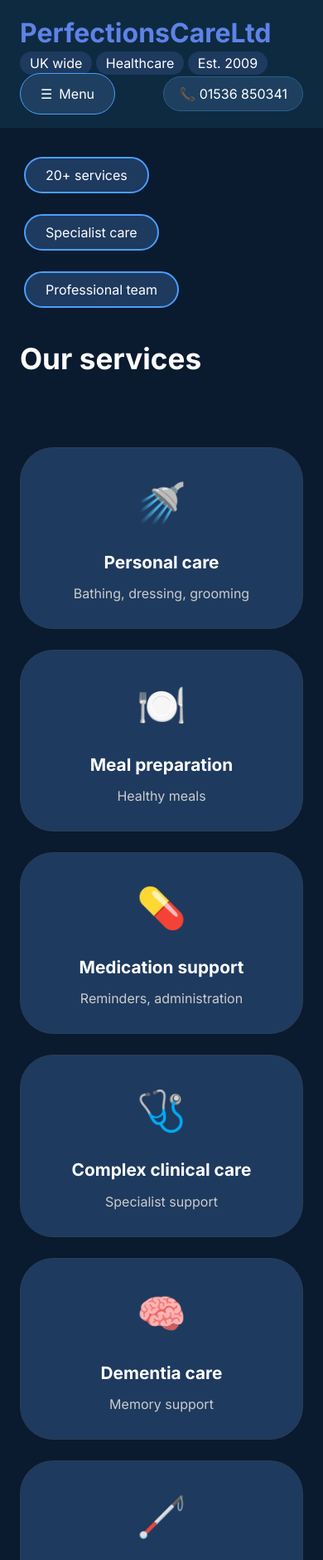
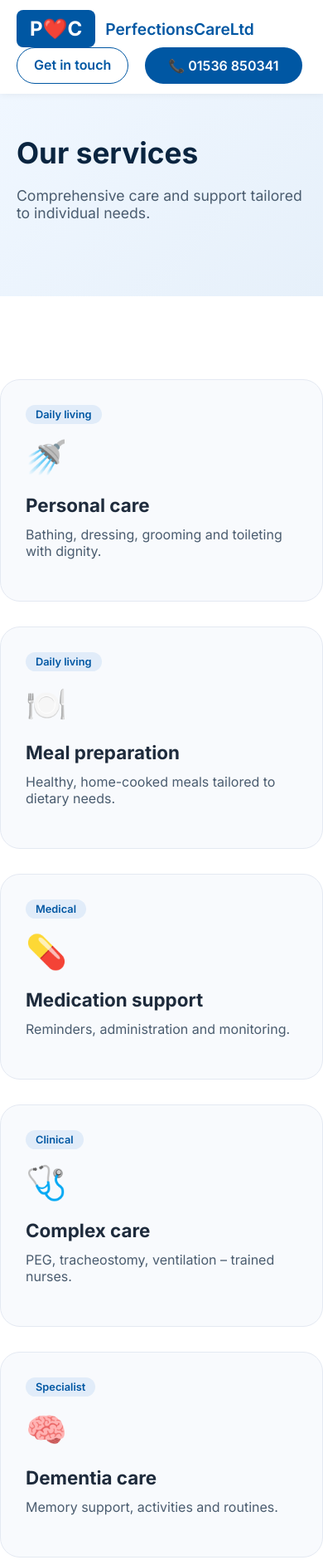
Before and after one commit to delux1000/Bro, a website: page public/services.html in a window 390 px wide. Shown: the top 1880 px of the page at 83% size. Drawn offline with Linux system fonts and the light colour scheme.

Commit message:
Update services.html

```diff
--- a/public/services.html
+++ b/public/services.html
@@ -3,137 +3,101 @@
 <head>
     <meta charset="UTF-8">
     <meta name="viewport" content="width=device-width, initial-scale=1.0">
-    <title>Services · Perfections Care Ltd</title>
+    <title>Our Services · PerfectionsCareLtd</title>
     <link rel="preconnect" href="https://fonts.googleapis.com">
     <link rel="preconnect" href="https://fonts.gstatic.com" crossorigin>
     <link href="https://fonts.googleapis.com/css2?family=Inter:opsz,wght@14..32,400;14..32,500;14..32,600;14..32,700&display=swap" rel="stylesheet">
     <style>
         * { margin: 0; padding: 0; box-sizing: border-box; }
-        body { font-family: 'Inter', system-ui, sans-serif; background: #0a1a2f; color: #ffffff; line-height: 1.5; }
-        .container { max-width: 1280px; margin: 0 auto; padding: 0 24px; }
-        :root { --primary: #2a6f97; --primary-light: #1e3a5f; --accent: #4a9eff; --border-light: #2a3f55; }
+        body { font-family: 'Inter', sans-serif; background: #ffffff; color: #1e2b3c; }
+        .container { max-width: 1200px; margin: 0 auto; padding: 0 20px; }
 
-        @keyframes rainbow {
-            0% { color: #ff6b6b; } 14% { color: #ffb74d; } 28% { color: #ffee58; } 42% { color: #66bb6a; } 57% { color: #4a9eff; } 71% { color: #7e57c2; } 85% { color: #ec407a; } 100% { color: #ff6b6b; }
-        }
+        .site-header { background: white; box-shadow: 0 2px 8px rgba(0,0,0,0.05); padding: 12px 0; position: sticky; top: 0; z-index: 10; }
+        .header-inner { display: flex; align-items: center; justify-content: space-between; flex-wrap: wrap; }
+        .logo-area { display: flex; align-items: center; gap: 12px; }
+        .logo-box { background: #0057a3; color: white; font-weight: 700; font-size: 1.5rem; padding: 8px 16px; border-radius: 8px; }
+        .logo-box span { color: #ffc107; }
+        .logo-text { font-weight: 600; font-size: 1.2rem; color: #0057a3; }
 
-        .text-logo { display: flex; flex-direction: column; cursor: pointer; }
-        .text-logo h1 { font-size: 2rem; font-weight: 800; animation: rainbow 8s linear infinite; }
-        .text-logo .tagline span { background: #1e3a5f; padding: 4px 12px; border-radius: 40px; color: #ffffff; }
+        .main-nav { display: flex; gap: 28px; }
+        .main-nav a { text-decoration: none; color: #2c3e50; font-weight: 500; font-size: 0.95rem; }
+        .main-nav a:hover, .main-nav a.active { color: #0057a3; }
 
-        .navbar { background: #0e2a40; position: sticky; top: 0; }
-        .nav-container { display: flex; align-items: center; justify-content: space-between; flex-wrap: wrap; padding: 16px 24px; }
+        .header-actions { display: flex; gap: 20px; }
+        .btn-outline { border: 1px solid #0057a3; color: #0057a3; padding: 10px 20px; border-radius: 40px; font-weight: 600; text-decoration: none; }
+        .btn-outline:hover { background: #0057a3; color: white; }
+        .btn-primary { background: #0057a3; color: white; padding: 12px 28px; border-radius: 40px; font-weight: 600; text-decoration: none; }
 
-        .menu-button { background: #1e3f5f; border: 1px solid var(--accent); border-radius: 50px; padding: 12px 24px; cursor: pointer; display: flex; align-items: center; gap: 8px; }
+        .hero-small { background: linear-gradient(135deg, #f0f7ff 0%, #e6f0fa 100%); padding: 50px 0; }
+        .section-title { font-size: 2.2rem; font-weight: 700; margin-bottom: 20px; color: #0a2540; }
+        .section-desc { font-size: 1.1rem; color: #4a5c6f; max-width: 700px; margin-bottom: 40px; }
 
-        .nav-links { display: flex; gap: 8px; flex-wrap: wrap; }
-        .nav-links a { text-decoration: none; padding: 10px 16px; color: #ffffff; border-radius: 40px; }
-        .nav-links a:hover, .nav-links a.active { background: #1e3f5f; color: var(--accent); }
+        .service-grid { display: grid; grid-template-columns: repeat(auto-fit, minmax(280px, 1fr)); gap: 30px; margin: 50px 0; }
+        .service-card { background: #f8fafd; border-radius: 24px; padding: 30px; border: 1px solid #e4e9f2; transition: 0.2s; }
+        .service-card:hover { box-shadow: 0 12px 24px rgba(0,0,0,0.05); border-color: #b0c8e0; }
+        .service-icon { font-size: 2.5rem; margin-bottom: 20px; }
+        .service-card h3 { font-size: 1.4rem; font-weight: 700; margin-bottom: 12px; }
+        .service-card p { color: #4a5c6f; margin-bottom: 20px; }
 
-        @media (max-width: 768px) {
-            .nav-links { display: none; width: 100%; flex-direction: column; }
-            .nav-links.show { display: flex; }
-        }
+        .category-tag { display: inline-block; background: #e1ecf9; color: #0057a3; padding: 4px 12px; border-radius: 30px; font-size: 0.8rem; font-weight: 600; margin-bottom: 15px; }
 
-        .contact-phone { background: #1e3f5f; padding: 8px 18px; border-radius: 60px; color: #ffffff; border: 1px solid #2a5f8a; }
+        .footer { background: #0f283b; color: #dfecf5; padding: 60px 0 30px; margin-top: 40px; }
+        .footer-grid { display: grid; grid-template-columns: repeat(auto-fit, minmax(160px, 1fr)); gap: 40px; margin-bottom: 50px; }
+        .footer-col h5 { color: white; font-size: 1.1rem; font-weight: 600; margin-bottom: 20px; }
+        .footer-col a { color: #b8d1e6; text-decoration: none; display: block; margin: 10px 0; }
+        .footer-col a:hover { color: white; }
+        .copyright { text-align: center; padding-top: 30px; border-top: 1px solid #2a4055; color: #9bb6cc; }
 
-        .btn { display: inline-block; background: var(--accent); color: #0a1a2f; padding: 14px 34px; border-radius: 50px; text-decoration: none; }
-        .btn-outline { background: transparent; border: 2px solid var(--accent); color: #ffffff; }
-
-        .section-title { font-size: 2.2rem; font-weight: 700; margin-bottom: 20px; color: #ffffff; }
-        .uk-stamp { display: inline-flex; background: #1e3a5f; border: 2px solid var(--accent); border-radius: 40px; padding: 8px 24px; color: #ffffff; margin: 5px; }
-
-        .service-grid { display: grid; grid-template-columns: repeat(auto-fit, minmax(200px, 1fr)); gap: 25px; margin: 40px 0; }
-        .service-card { background: #1e3a5f; border-radius: 40px; padding: 30px 20px; border: 1px solid var(--border-light); text-align: center; }
-        .service-card:hover { border-color: var(--accent); }
-        .service-icon { font-size: 3rem; margin-bottom: 20px; }
-        .service-card h3 { font-size: 1.3rem; color: #ffffff; margin-bottom: 10px; }
-        .service-card p { color: #cccccc; }
-
-        .footer { background: #051220; color: #cccccc; padding: 48px 0 24px; border-top: 6px solid var(--accent); }
-        .footer-grid { display: grid; grid-template-columns: repeat(auto-fit, minmax(170px, 1fr)); gap: 40px; }
-        .footer h5 { color: #ffffff; font-weight: 600; margin-bottom: 22px; }
-        .footer a { color: #aaccff; text-decoration: none; display: block; }
-        .copyright { text-align: center; padding-top: 50px; color: #888888; }
+        @media (max-width: 800px) { .main-nav { display: none; } }
     </style>
 </head>
 <body>
-    <nav class="navbar">
-        <div class="nav-container">
-            <div class="text-logo" id="logo">
-                <h1>PerfectionsCareLtd</h1>
-                <div class="tagline"><span>UK wide</span> <span>Healthcare</span> <span>Est. 2009</span></div>
-            </div>
+    <header class="site-header">
+        <div class="container header-inner">
+            <div class="logo-area"><div class="logo-box">P<span>❤️</span>C</div><span class="logo-text">PerfectionsCareLtd</span></div>
+            <nav class="main-nav">
+                <a href="index.html">Home</a><a href="about.html">About</a><a href="services.html" class="active">Services</a><a href="blog.html">Blog</a><a href="contact.html">Contact</a><a href="careers.html">Careers</a><a href="funding.html">Funding</a><a href="testimonials.html">Testimonials</a>
+            </nav>
+            <div class="header-actions"><a href="contact.html" class="btn-outline">Get in touch</a><a href="tel:01536850341" class="btn-primary">📞 01536 850341</a></div>
+        </div>
+    </header>
 
-            <div class="menu-button" id="menuButton"><span>☰</span> Menu</div>
+    <section class="hero-small">
+        <div class="container">
+            <h1 class="section-title">Our services</h1>
+            <p class="section-desc">Comprehensive care and support tailored to individual needs.</p>
+        </div>
+    </section>
 
-            <div class="nav-links" id="navLinks">
-                <a href="index.html">Home</a>
-                <a href="about.html">About</a>
-                <a href="services.html" class="active">Services</a>
-                <a href="blog.html">Blog</a>
-                <a href="contact.html">Contact</a>
-                <a href="testimonials.html">Testimonials</a>
-                <a href="careers.html">Careers</a>
-                <a href="funding.html">Funding</a>
-            </div>
-
-            <div class="contact-phone">📞 01536 850341</div>
-        </div>
-    </nav>
-
-    <div class="container">
-        <div style="display: flex; gap: 15px; flex-wrap: wrap; margin: 30px 0;">
-            <span class="uk-stamp">20+ services</span>
-            <span class="uk-stamp">Specialist care</span>
-            <span class="uk-stamp">Professional team</span>
-        </div>
-        <h2 class="section-title">Our services</h2>
-    </div>
-
-    <section style="padding: 20px 0 50px;">
-        <div class="container">
-            <div class="service-grid">
-                <div class="service-card"><div class="service-icon">🚿</div><h3>Personal care</h3><p>Bathing, dressing, grooming</p></div>
-                <div class="service-card"><div class="service-icon">🍽️</div><h3>Meal preparation</h3><p>Healthy meals</p></div>
-                <div class="service-card"><div class="service-icon">💊</div><h3>Medication support</h3><p>Reminders, administration</p></div>
-                <div class="service-card"><div class="service-icon">🩺</div><h3>Complex clinical care</h3><p>Specialist support</p></div>
-                <div class="service-card"><div class="service-icon">🧠</div><h3>Dementia care</h3><p>Memory support</p></div>
-                <div class="service-card"><div class="service-icon">🦯</div><h3>Physical disability</h3><p>Mobility, transfers</p></div>
-                <div class="service-card"><div class="service-icon">🗣️</div><h3>Learning disability</h3><p>Person-centred support</p></div>
-                <div class="service-card"><div class="service-icon">🧘</div><h3>Mental health</h3><p>Recovery-focused support</p></div>
-                <div class="service-card"><div class="service-icon">🛌</div><h3>Live-in care</h3><p>24/7 full-time support</p></div>
-                <div class="service-card"><div class="service-icon">🌙</div><h3>Waking nights</h3><p>Overnight care</p></div>
-                <div class="service-card"><div class="service-icon">🏥</div><h3>Hospital discharge</h3><p>Support to come home</p></div>
-                <div class="service-card"><div class="service-icon">🩼</div><h3>Reablement</h3><p>Regain independence</p></div>
-                <div class="service-card"><div class="service-icon">🫂</div><h3>Companionship</h3><p>Social visits, outings</p></div>
-                <div class="service-card"><div class="service-icon">🧴</div><h3>Palliative care</h3><p>End-of-life comfort</p></div>
-                <div class="service-card"><div class="service-icon">🩻</div><h3>Stroke rehabilitation</h3><p>Recovery exercises</p></div>
-                <div class="service-card"><div class="service-icon">🦽</div><h3>MS / MND support</h3><p>Neurological care</p></div>
-                <div class="service-card"><div class="service-icon">🧩</div><h3>Autism support</h3><p>Structured routines</p></div>
-                <div class="service-card"><div class="service-icon">🫀</div><h3>Cardiac care</h3><p>Post-op, heart management</p></div>
-                <div class="service-card"><div class="service-icon">🫁</div><h3>Tracheostomy care</h3><p>Specialist support</p></div>
-                <div class="service-card"><div class="service-icon">🧪</div><h3>PEG feeding</h3><p>Enteral feed support</p></div>
-                <div class="service-card"><div class="service-icon">🩸</div><h3>Catheter care</h3><p>Hygiene, management</p></div>
-                <div class="service-card"><div class="service-icon">🧖</div><h3>Sitting service</h3><p>Respite for families</p></div>
-            </div>
+    <section class="container" style="padding: 50px 0;">
+        <div class="service-grid">
+            <div class="service-card"><span class="category-tag">Daily living</span><div class="service-icon">🚿</div><h3>Personal care</h3><p>Bathing, dressing, grooming and toileting with dignity.</p></div>
+            <div class="service-card"><span class="category-tag">Daily living</span><div class="service-icon">🍽️</div><h3>Meal preparation</h3><p>Healthy, home-cooked meals tailored to dietary needs.</p></div>
+            <div class="service-card"><span class="category-tag">Medical</span><div class="service-icon">💊</div><h3>Medication support</h3><p>Reminders, administration and monitoring.</p></div>
+            <div class="service-card"><span class="category-tag">Clinical</span><div class="service-icon">🩺</div><h3>Complex care</h3><p>PEG, tracheostomy, ventilation – trained nurses.</p></div>
+            <div class="service-card"><span class="category-tag">Specialist</span><div class="service-icon">🧠</div><h3>Dementia care</h3><p>Memory support, activities and routines.</p></div>
+            <div class="service-card"><span class="category-tag">Specialist</span><div class="service-icon">🦯</div><h3>Physical disability</h3><p>Mobility assistance, hoisting, transfers.</p></div>
+            <div class="service-card"><span class="category-tag">Specialist</span><div class="service-icon">🗣️</div><h3>Learning disability</h3><p>Person-centred support for independence.</p></div>
+            <div class="service-card"><span class="category-tag">Specialist</span><div class="service-icon">🧘</div><h3>Mental health</h3><p>Recovery-focused support and companionship.</p></div>
+            <div class="service-card"><span class="category-tag">Residential</span><div class="service-icon">🛌</div><h3>Live-in care</h3><p>24/7 support from a dedicated carer.</p></div>
+            <div class="service-card"><span class="category-tag">Residential</span><div class="service-icon">🌙</div><h3>Waking nights</h3><p>Overnight care for safety and reassurance.</p></div>
+            <div class="service-card"><span class="category-tag">Recovery</span><div class="service-icon">🏥</div><h3>Hospital discharge</h3><p>Support to return home safely.</p></div>
+            <div class="service-card"><span class="category-tag">Recovery</span><div class="service-icon">🩼</div><h3>Reablement</h3><p>Regain independence after illness.</p></div>
+            <div class="service-card"><span class="category-tag">Social</span><div class="service-icon">🫂</div><h3>Companionship</h3><p>Social visits, outings and conversation.</p></div>
+            <div class="service-card"><span class="category-tag">Specialist</span><div class="service-icon">🧴</div><h3>Palliative care</h3><p>End-of-life comfort and family support.</p></div>
+            <div class="service-card"><span class="category-tag">Recovery</span><div class="service-icon">🩻</div><h3>Stroke rehab</h3><p>Recovery exercises and adaptation.</p></div>
+            <div class="service-card"><span class="category-tag">Specialist</span><div class="service-icon">🦽</div><h3>MS / MND support</h3><p>Neurological care specialists.</p></div>
         </div>
     </section>
 
     <footer class="footer">
         <div class="container footer-grid">
-            <div><h5>Perfections care Ltd</h5><p>Healthcare provider</p></div>
-            <div><h5>Quick links</h5><a href="about.html">About</a><a href="services.html">Services</a><a href="careers.html">Careers</a></div>
-            <div><h5>Contact</h5><p>📞 01536 850341</p></div>
+            <div class="footer-col"><h5>PerfectionsCareLtd</h5><p style="color: #b8d1e6;">Healthcare and support services across the UK.</p></div>
+            <div class="footer-col"><h5>Explore</h5><a href="about.html">About us</a><a href="services.html">Services</a><a href="blog.html">Blog</a><a href="careers.html">Careers</a></div>
+            <div class="footer-col"><h5>Support</h5><a href="contact.html">Contact us</a><a href="funding.html">Funding advice</a><a href="testimonials.html">Testimonials</a></div>
+            <div class="footer-col"><h5>Legal</h5><a href="#">Privacy policy</a><a href="#">Terms of use</a><a href="#">Complaints</a></div>
         </div>
-        <div class="container copyright">© 2025 Perfections Care Ltd</div>
+        <div class="container copyright">© 2025 PerfectionsCareLtd. All rights reserved.</div>
     </footer>
-
-    <script>
-        const menuButton = document.getElementById('menuButton');
-        const navLinks = document.getElementById('navLinks');
-        menuButton.addEventListener('click', () => navLinks.classList.toggle('show'));
-        document.getElementById('logo').addEventListener('click', () => window.location.href = 'index.html');
-    </script>
 </body>
 </html>
```
